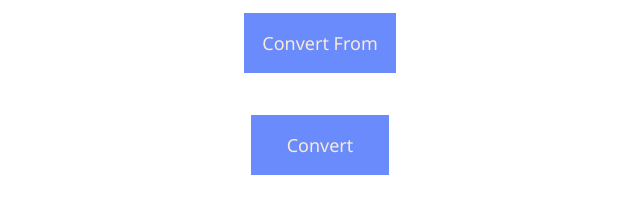
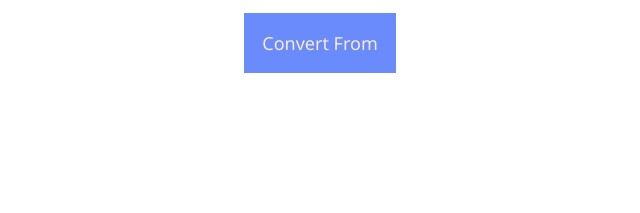
Before and after one commit to Waqasabbas/celsius_to_fahrenheit, a plain HTML site: page index.html in a window 1280 px wide. Shown: the part 109-322 px from the top of the page, without its empty margins (320-960 px from the left). Drawn offline with nearby package versions, Linux system fonts and the light colour scheme.

Commit message:
Update index.html

```diff
--- a/index.html
+++ b/index.html
@@ -29,7 +29,6 @@
                         </div>
                     </div>
 
-                    <input type="submit" id="submit" name="submit" value="Convert">
                 </form>
                 <div class="value-box">
                     <p><span id="inp"></span> <span id="inititial_degree"></span> <span id="value"></span> <span id="final_degree"></span> </p>
```
